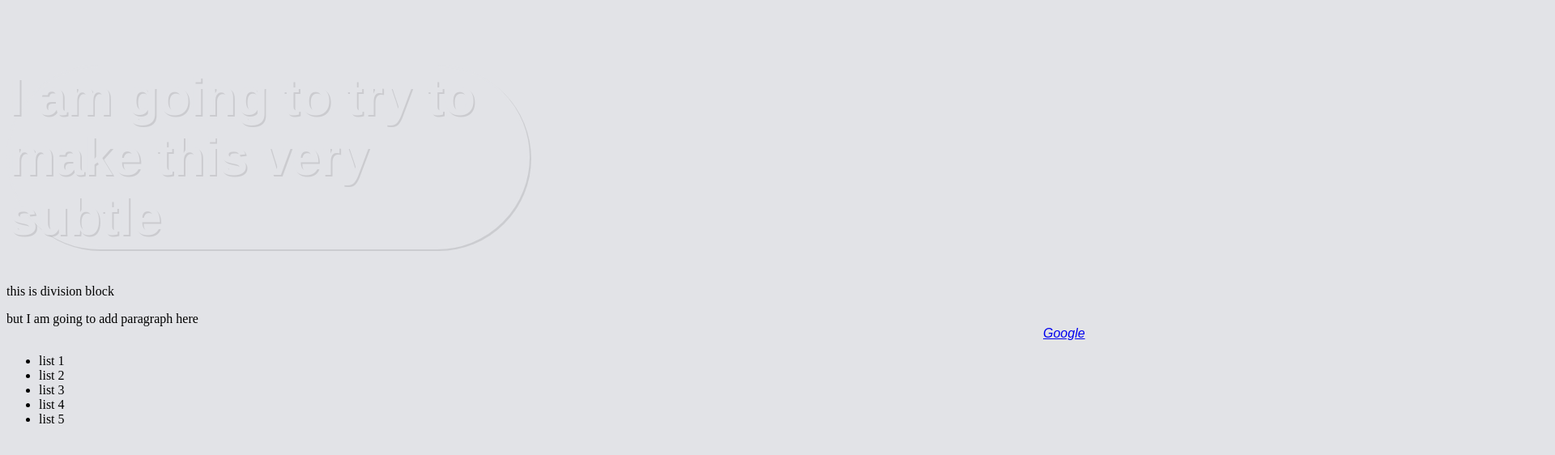
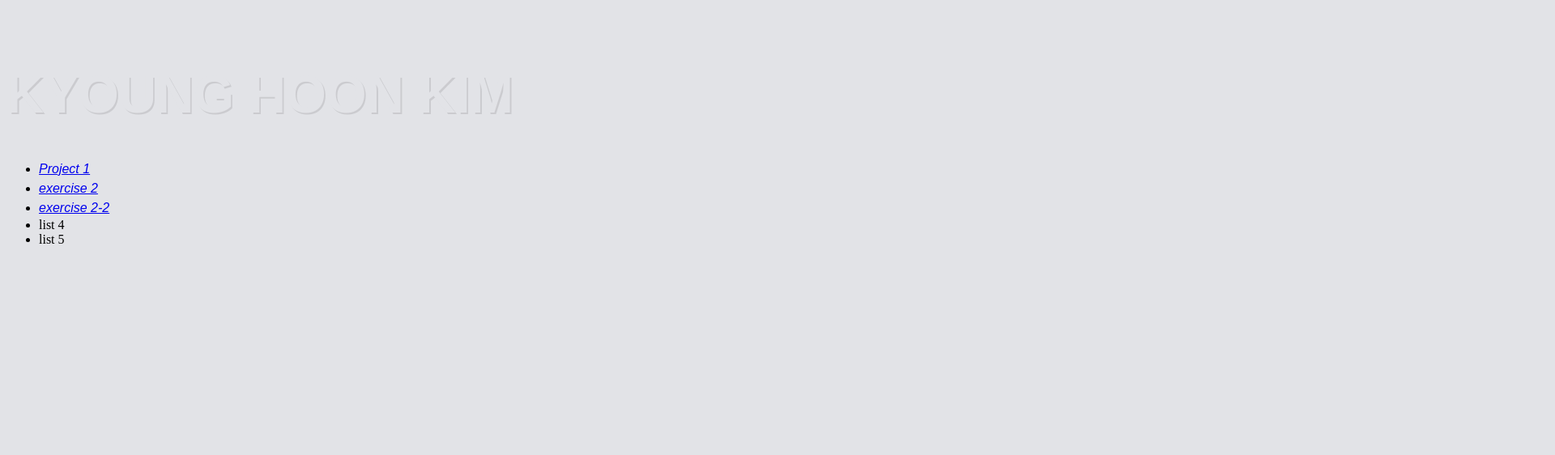
Before and after one commit to Choroksaek/Webtype_Kim, a plain HTML site: page index.html in a window 1280 px wide. Shown: the top 562 px of the page at 81% size, 1920 px wide, since content can reach past the window. Drawn offline with Linux system fonts and the light colour scheme; a web font is replaced by a local one.

Commit message:
added pages

```diff
--- a/index.html
+++ b/index.html
@@ -8,21 +8,22 @@
 </head>
 <style> </style>
 <body>
-  <h1> I am going to try to make this very subtle </h1>
-  <div> this is division block
-    <p>but I am going to add paragraph here<br>
+  <h1> KYOUNG HOON KIM </h1>
 
-  <a href="https://www.google.com/">Google</a>
-
-   </p>
+  <div class="nav-container">
+  <ul>
+      <li>
+        <a href="#">Project 1</a>
+      </li>
+      <li>
+        <a href="https://choroksaek.github.io/webtype-exercise2-1-kim/">exercise 2</a>
+      </li>
+      <li>
+        <a href="https://choroksaek.github.io/Webtype-exercise2-2-kim/">exercise 2-2</a>
+      </li>
+      <li>list 4</li>
+      <li>list 5</li>
+    </ul>
   </div>
-
-  <ul>
-    <li>list 1</li>
-    <li>list 2</li>
-    <li>list 3</li>
-    <li>list 4</li>
-    <li>list 5</li>
-  </ul>
 </body>
 </html>
--- a/style.css
+++ b/style.css
@@ -9,10 +9,6 @@ h1{
     color: #e2e3e7;
     font-size: 4em;
     margin-top: 10vh;
-    max-width:50%;
-    border:#e2e3e7 solid;
-    box-shadow: 0.03em 0.03em rgba(0,0,0,0.1);
-    border-radius: 4em;
 
 }
 body {
@@ -25,6 +21,6 @@ a {
     font-family: proxima-nova, sans-serif;
     font-weight: 500;
     font-style: italic;
-    padding: 100%;
+    line-height: 150%;
 
 }
```
